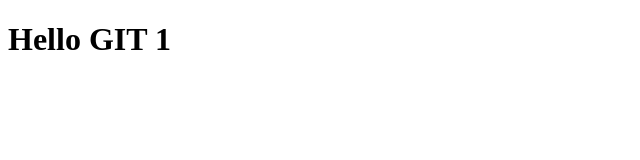
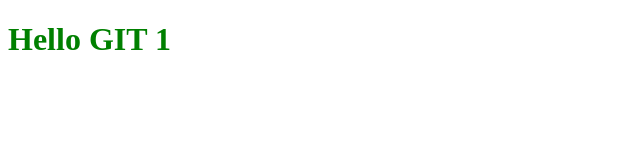
Before and after one commit to Mamaba03/hello-git, a website: page index.html in a window 1280 px wide. Shown: the whole page, without its empty margins (0-640 px from the left). Drawn offline with Linux system fonts and the light colour scheme.

Commit message:
Modify p to h1

```diff
--- a/style.css
+++ b/style.css
@@ -1,4 +1,3 @@
-p {
+h1 {
     color:green;
 }
-}
```
